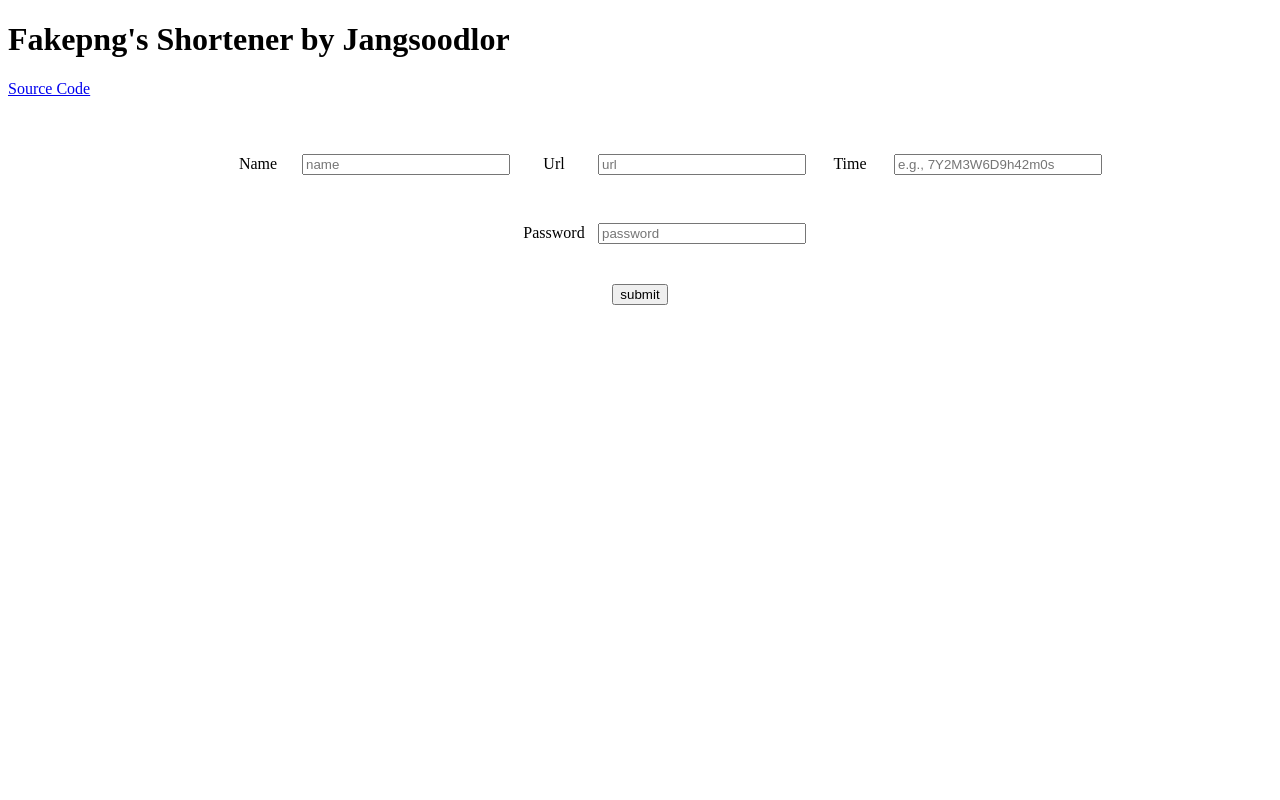
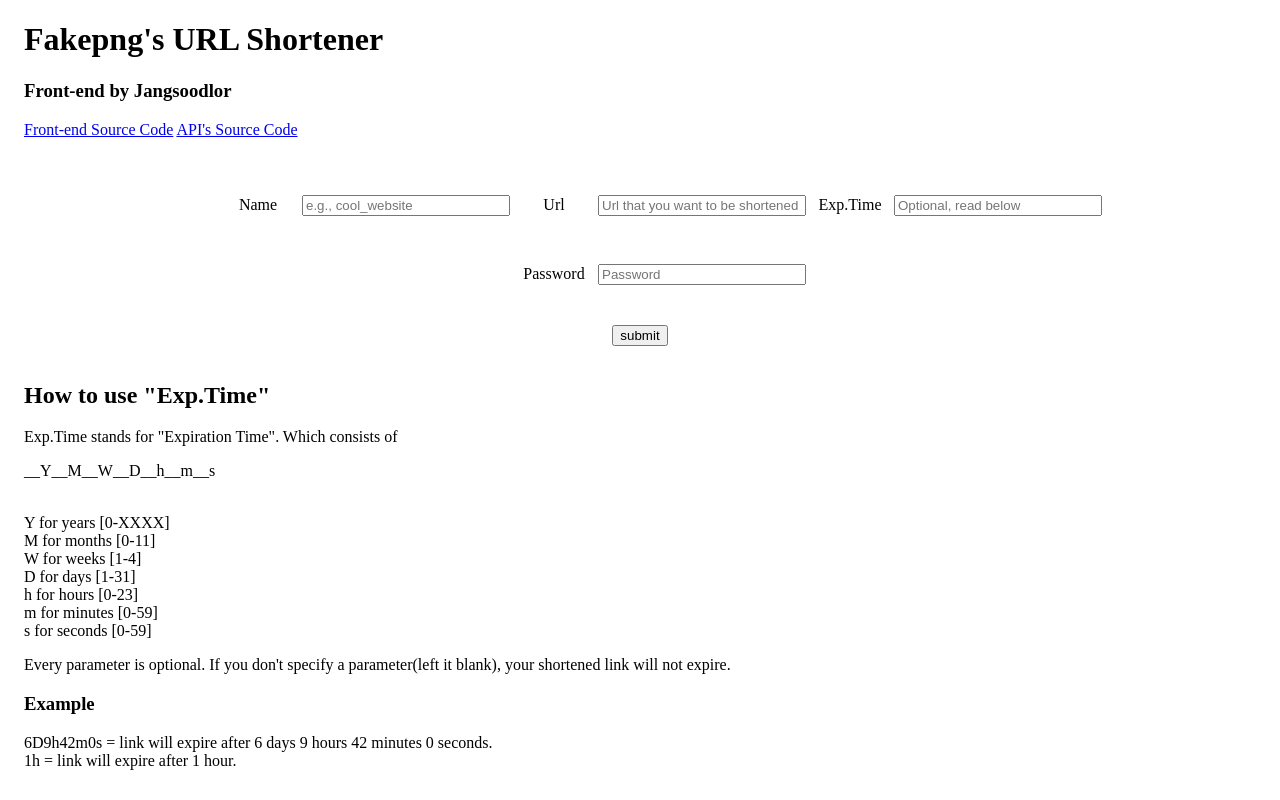
Before and after one commit to Jangsoodlor/Fakepng-Url-Shortener-Frontend, a plain HTML site: page index.html in a window 1280 px wide. Drawn offline with Linux system fonts and the light colour scheme.

Commit message:
Explained how to use "EXP.TIME"

```diff
--- a/index.html
+++ b/index.html
@@ -6,34 +6,36 @@
     <meta http-equiv="X-UA-Compatible" content="IE=edge">
     <meta name="viewport" content="width=device-width, initial-scale=1.0">
     <link rel="stylesheet" href="stylesheet.css">
-    <!-- <link href="https://cdn.jsdelivr.net/npm/bootstrap@5.1.3/dist/css/bootstrap.min.css" rel="stylesheet" integrity="sha384-1BmE4kWBq78iYhFldvKuhfTAU6auU8tT94WrHftjDbrCEXSU1oBoqyl2QvZ6jIW3" crossorigin="anonymous"> -->
 
     <title>Fakepng's Shortener</title>
 </head>
 <body>
-
-    <h1>Fakepng's Shortener by Jangsoodlor</h1>
-    <a href="https://github.com/Jangsoodlor/Fakepng-Url-Shortener-Frontend">Source Code</a>
+    <div class="ctn">
+        <h1>Fakepng's URL Shortener</h1>
+        <h3>Front-end by Jangsoodlor</h3>
+        <a href="https://github.com/Jangsoodlor/Fakepng-Url-Shortener-Frontend">Front-end Source Code</a>
+        <a href="https://github.com/Fakepng/Url-Redirect-API">API's Source Code</a>
+    </div>
 
     <form id="frm1" onsubmit="return submitForm()">
         <ul>
             <li class="field">
                 <label>Name</label>
-                <input class="txtinput" type="text" placeholder="name" id="name">
+                <input class="txtinput" type="text" placeholder="e.g., cool_website" id="name">
             </li>
 
             <li class="field">
                 <label>Url</label>
-                <input class="txtinput" type="text" placeholder="url" id="url">
+                <input class="txtinput" type="text" placeholder="Url that you want to be shortened" id="url">
             </li>
 
             <li class="field">
-                <label>Time</label>
-                <input class="txtinput" type="text" placeholder="e.g., 7Y2M3W6D9h42m0s" id="time">
+                <label>Exp.Time</label>
+                <input class="txtinput" type="text" placeholder="Optional, read below" id="time">
             </li>
             <li class="field">
                 <label>Password</label>
-                <input class="txtinput" type="password" placeholder="password" id="password">
+                <input class="txtinput" type="password" placeholder="Password" id="password">
             </li>
         </ul>
 
@@ -41,6 +43,42 @@
         <button type="submit" class="btn btn-primary btn-lg submit" value="submit">submit</button>
     </form>
 
+    <section class="ctn">
+        <h2>How to use "Exp.Time"</h2>
+        <p>Exp.Time stands for "Expiration Time". Which consists of</p>
+        <p>__Y__M__W__D__h__m__s</p>
+        <ul class="HowTo_List">
+            <li>
+                Y for years [0-XXXX]
+            </li>
+            <li>
+                M for months [0-11]
+            </li>
+            <li>
+                W for weeks [1-4]
+            </li>
+            <li>
+                D for days [1-31]
+            </li>
+            <li>
+                h for hours [0-23]
+            </li>
+            <li>
+                m for minutes [0-59]
+            </li>
+            <li>
+                s for seconds [0-59]
+            </li>
+        </ul>
+        <p>
+            Every parameter is optional.
+            If you don't specify a parameter(left it blank), your shortened link will not expire.
+        </p>
+        <h3>Example</h3>
+        6D9h42m0s = link will expire after 6 days 9 hours 42 minutes 0 seconds.<br>
+        1h = link will expire after 1 hour.
+    </section>
+
 
 </body>
 </html>
--- a/stylesheet.css
+++ b/stylesheet.css
@@ -1,3 +1,4 @@
+
 #frm1{
     margin: 0 auto;
     padding: 1em 1.5em;
@@ -22,3 +23,14 @@
 .field input{
     min-width: 15em;
 }
+.HowTo_List {
+    display: inline;
+}
+
+.HowTo_List li{
+    display: block;
+}
+
+.ctn{
+    margin: 0 1em;
+}
```
